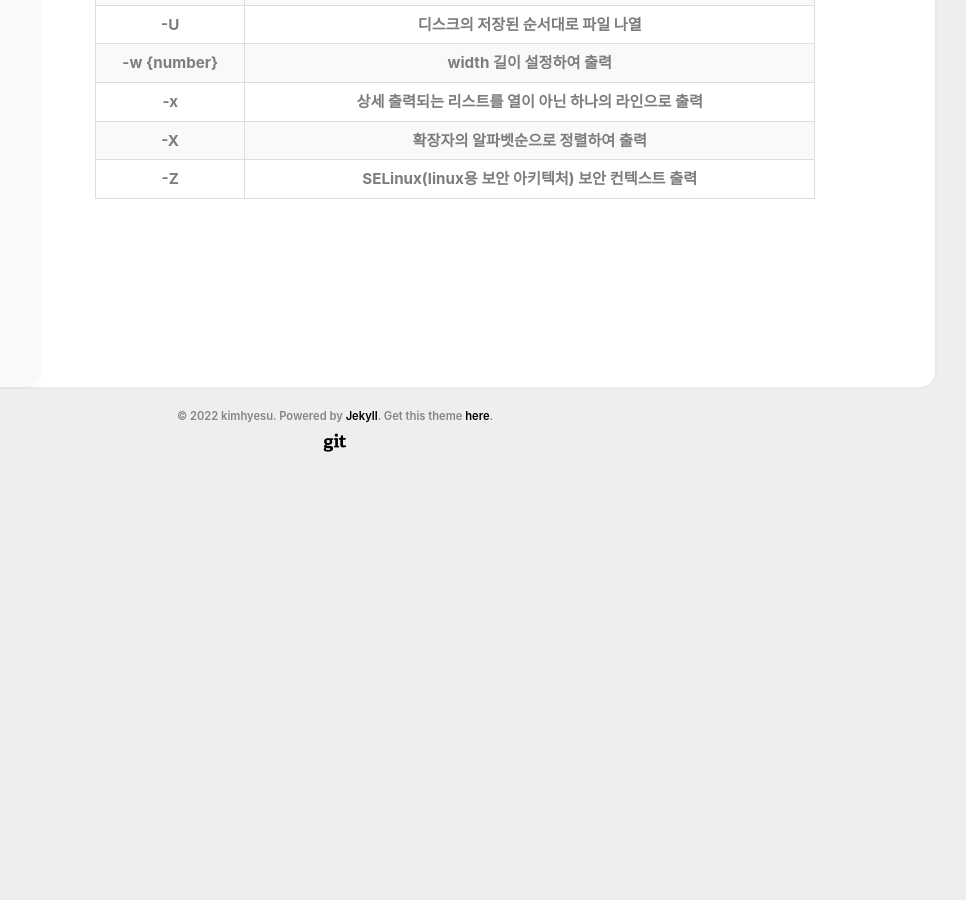
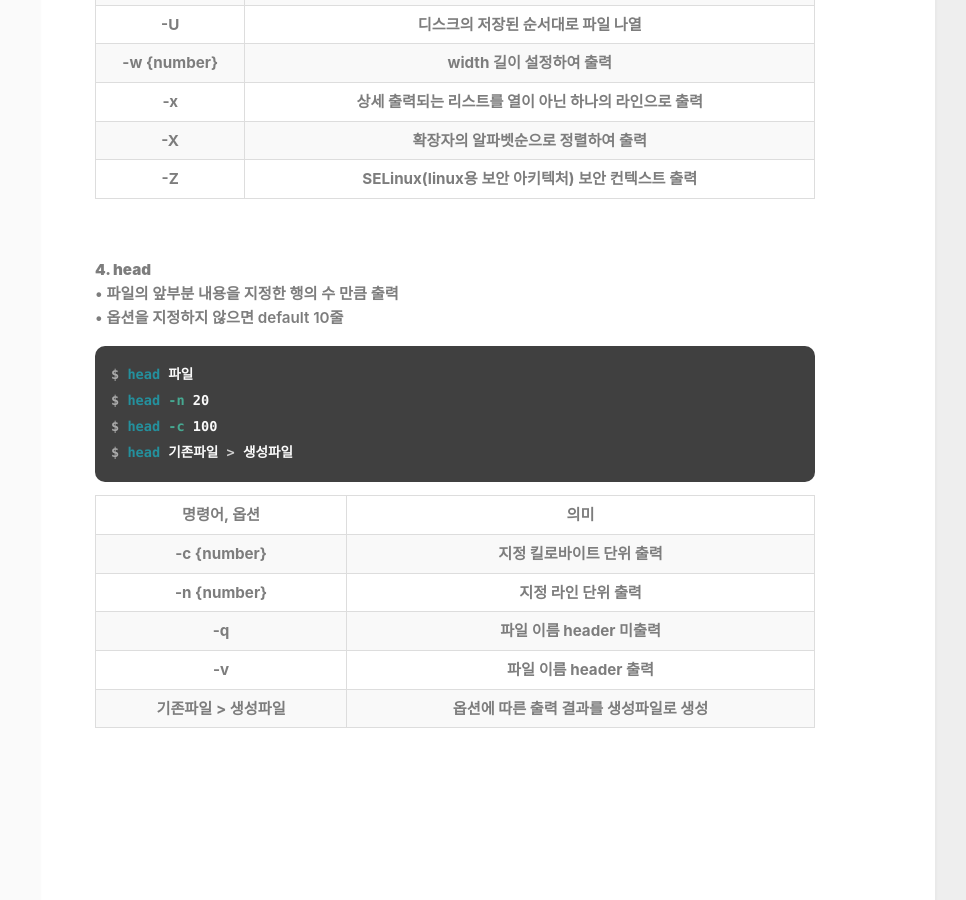
Before and after one commit to hyeesu/hyeesu.github.io, a Jekyll site: the page built from _posts/2022-08-16-linux-03.md, in a window 1280 px wide and 900 px high, scrolled down 2666 px. Shown: the whole window, without its empty margins (305-1271 px from the left). Built offline with Jekyll 4.4.1, drawn with Linux system fonts in a browser that asks for light colours; nearby versions of some CDN libraries; before the commit the page ends 3121 px from its top, so only the background shows below that.

Commit message:
linux post

````diff
--- a/_posts/2022-08-16-linux-03.md
+++ b/_posts/2022-08-16-linux-03.md
@@ -243,3 +243,50 @@ mysql tomcat oracle
     </tr>
   </tbody>
 </table>
+
+<br>
+
+<strong>4. head</strong>
+<br>
+• 파일의 앞부분 내용을 지정한 행의 수 만큼 출력
+<br>
+• 옵션을 지정하지 않으면 default 10줄
+<br>
+
+```terminal
+$ head 파일
+$ head -n 20
+$ head -c 100
+$ head 기존파일 > 생성파일
+```
+
+<table class="table table-striped table-bordered">
+  <thead>
+    <tr>
+      <th>명령어, 옵션</th>
+      <th>의미</th>
+    </tr>
+  </thead>
+  <tbody>
+    <tr>
+      <th>-c {number}</th>
+      <th>지정 킬로바이트 단위 출력</th>
+    </tr>
+    <tr>
+      <th>-n {number}</th>
+      <th>지정 라인 단위 출력</th>
+    </tr>
+    <tr>
+      <th>-q</th>
+      <th>파일 이름 header 미출력</th>
+    </tr>
+    <tr>
+      <th>-v</th>
+      <th>파일 이름 header 출력</th>
+    </tr>
+    <tr>
+      <th>기존파일 > 생성파일</th>
+      <th>옵션에 따른 출력 결과를 생성파일로 생성</th>
+    </tr>
+  </tbody>
+</table>
````
